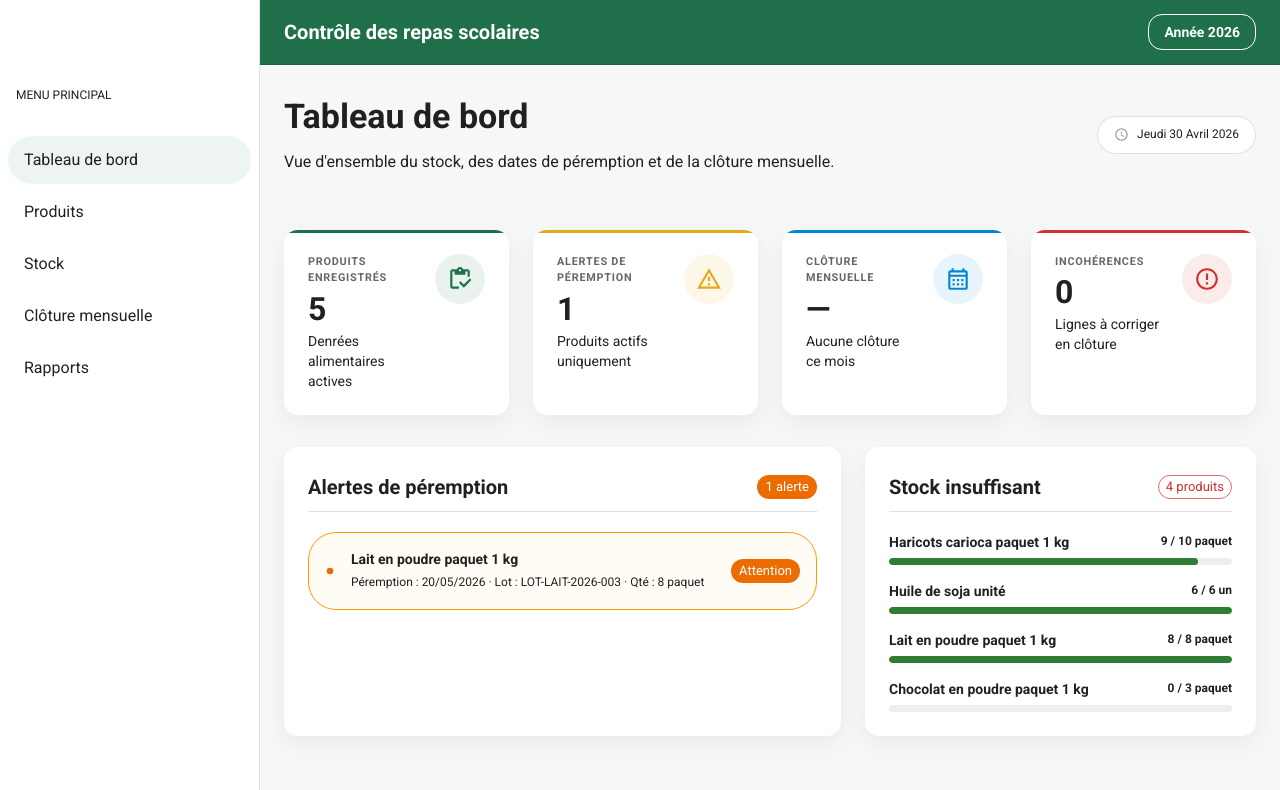
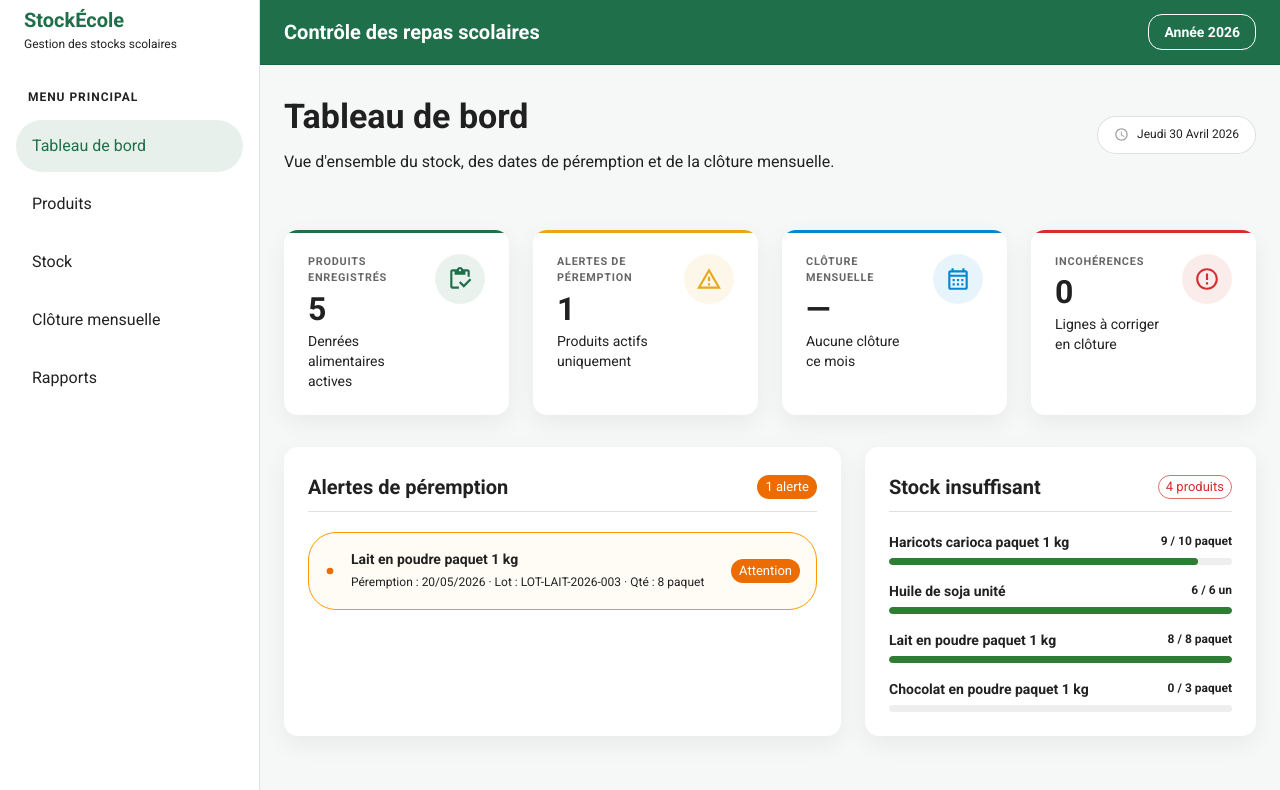
Before and after one commit to mauricioDallOnder/gestion-stock, a Next.js app: page / in a window 1280 px wide. Shown: the top 790 px of the page. Built offline with nearby package versions, Linux system fonts and the light colour scheme; what @mui/material-nextjs would draw is missing.

Commit message:
Atualizar o SideBar.tsx

```diff
--- a/components/layout/SideBar.tsx
+++ b/components/layout/SideBar.tsx
@@ -2,6 +2,7 @@
 
 import Link from "next/link";
 import { usePathname } from "next/navigation";
+
 import Box from "@mui/material/Box";
 import Drawer from "@mui/material/Drawer";
 import List from "@mui/material/List";
@@ -11,62 +12,177 @@ import Toolbar from "@mui/material/Toolbar";
 import Typography from "@mui/material/Typography";
 
 const menuItems = [
-  { label: "Tableau de bord", path: "/" },
-  { label: "Produits", path: "/produtos" },
-  { label: "Stock", path: "/estoque" },
-  { label: "Clôture mensuelle", path: "/fechamento-mensal" },
-  { label: "Rapports", path: "/relatorios" },
+  {
+    label: "Tableau de bord",
+    path: "/",
+  },
+  {
+    label: "Produits",
+    path: "/produtos",
+  },
+  {
+    label: "Stock",
+    path: "/estoque",
+  },
+  {
+    label: "Clôture mensuelle",
+    path: "/fechamento-mensal",
+  },
+  {
+    label: "Rapports",
+    path: "/relatorios",
+  },
 ];
 
 type SidebarProps = {
   drawerWidth: number;
+  mobileOpen: boolean;
+  onMobileClose: () => void;
 };
 
-export function Sidebar({ drawerWidth }: SidebarProps) {
+export function Sidebar({
+  drawerWidth,
+  mobileOpen,
+  onMobileClose,
+}: SidebarProps) {
   const pathname = usePathname();
 
-  return (
-    <Drawer
-      variant="permanent"
+  const drawerContent = (
+    <Box
       sx={{
-        width: drawerWidth,
-        flexShrink: 0,
-        [`& .MuiDrawer-paper`]: {
-          width: drawerWidth,
-          boxSizing: "border-box",
-          borderRight: "1px solid",
-          borderColor: "divider",
-        },
+        height: "100%",
+        bgcolor: "background.paper",
       }}
     >
-      <Toolbar />
+      <Toolbar
+        sx={{
+          minHeight: 72,
+          px: 3,
+          display: "flex",
+          alignItems: "center",
+        }}
+      >
+        <Box>
+          <Typography
+            variant="h6"
+            sx={{
+              fontWeight: 800,
+              color: "primary.main",
+              lineHeight: 1.1,
+            }}
+          >
+            StockÉcole
+          </Typography>
 
-      <Box sx={{ p: 2 }}>
-        <Typography variant="overline" color="text.secondary">
+          <Typography
+            variant="caption"
+            color="text.secondary"
+            sx={{
+              display: "block",
+              mt: 0.5,
+            }}
+          >
+            Gestion des stocks scolaires
+          </Typography>
+        </Box>
+      </Toolbar>
+
+      <Box sx={{ px: 2, py: 3 }}>
+        <Typography
+          variant="caption"
+          color="text.secondary"
+          sx={{
+            display: "block",
+            px: 1.5,
+            mb: 1.5,
+            textTransform: "uppercase",
+            fontWeight: 700,
+            letterSpacing: "0.08em",
+          }}
+        >
           Menu principal
         </Typography>
+
+        <List disablePadding>
+          {menuItems.map((item) => {
+            const selected =
+              pathname === item.path ||
+              (item.path !== "/" && pathname.startsWith(item.path));
+
+            return (
+              <ListItemButton
+                key={item.path}
+                component={Link}
+                href={item.path}
+                selected={selected}
+                onClick={onMobileClose}
+                sx={{
+                  borderRadius: 999,
+                  mb: 0.75,
+                  px: 2,
+                  py: 1.25,
+                  color: selected ? "primary.main" : "text.primary",
+                  "&.Mui-selected": {
+                    bgcolor: "rgba(31,111,74,0.10)",
+                  },
+                  "&.Mui-selected:hover": {
+                    bgcolor: "rgba(31,111,74,0.14)",
+                  },
+                }}
+              >
+                <ListItemText
+                  primary={item.label}
+                  primaryTypographyProps={{
+                    sx: {
+                      fontWeight: selected ? 700 : 500,
+                    },
+                  }}
+                />
+              </ListItemButton>
+            );
+          })}
+        </List>
       </Box>
+    </Box>
+  );
 
-      <List sx={{ px: 1 }}>
-        {menuItems.map((item) => {
-          const selected = pathname === item.path;
+  return (
+    <>
+      <Drawer
+        variant="temporary"
+        open={mobileOpen}
+        onClose={onMobileClose}
+        ModalProps={{
+          keepMounted: true,
+        }}
+        sx={{
+          display: { xs: "block", md: "none" },
+          "& .MuiDrawer-paper": {
+            width: drawerWidth,
+            boxSizing: "border-box",
+          },
+        }}
+      >
+        {drawerContent}
+      </Drawer>
 
-          return (
-            <ListItemButton
-              key={item.path}
-              component={Link}
-              href={item.path}
-              selected={selected}
-              sx={{
-                borderRadius: 2,
-                mb: 0.5,
-              }}
-            >
-              <ListItemText primary={item.label} />
-            </ListItemButton>
-          );
-        })}
-      </List>
-    </Drawer>
+      <Drawer
+        variant="permanent"
+        open
+        sx={{
+          display: { xs: "none", md: "block" },
+          width: drawerWidth,
+          flexShrink: 0,
+          "& .MuiDrawer-paper": {
+            width: drawerWidth,
+            boxSizing: "border-box",
+            borderRight: "1px solid",
+            borderColor: "divider",
+          },
+        }}
+      >
+        {drawerContent}
+      </Drawer>
+    </>
   );
 }
```
